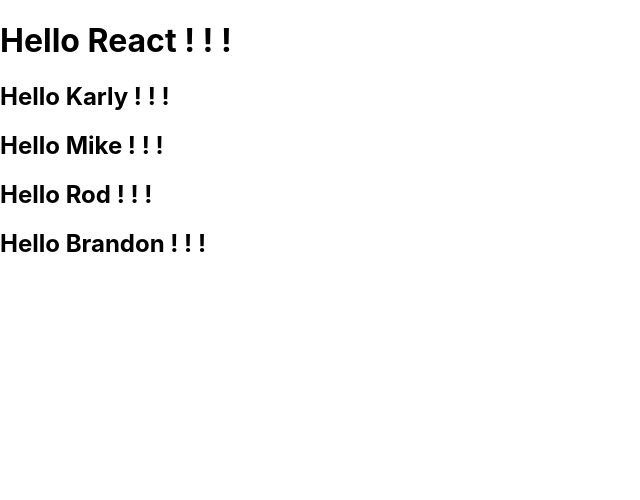
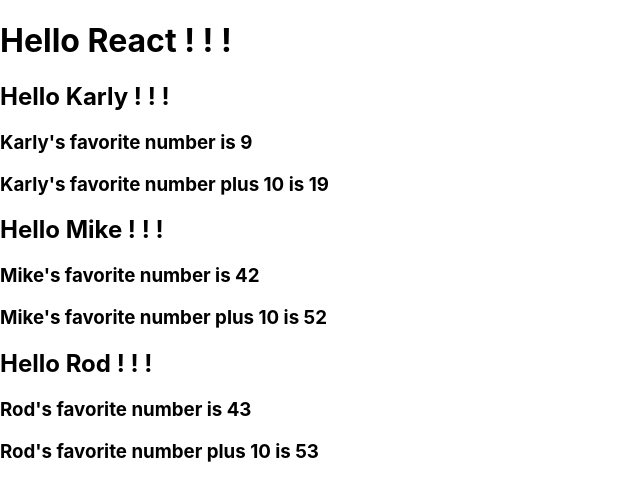
Before and after one commit to 2021-spring-acloud-tu/learning-react, a React (Create React App) app: page / in a window 1280 px wide. Shown: the top 500 px of the page, without its empty margins (0-640 px from the left). Built offline with nearby package versions, Linux system fonts and the light colour scheme.

Commit message:
Added favoriteNumber...
It went from a string to a number, number with the expression syntax...

```diff
--- a/src/App.js
+++ b/src/App.js
@@ -8,10 +8,10 @@ const App = () => {
       <h1>
         Hello React ! ! !
       </h1>
-      <Greeting name="Karly" />
-      <Greeting name="Mike" />
-      <Greeting name="Rod" />
-      <Greeting name="Brandon" />
+      <Greeting name="Karly" favoriteNumber={9} />
+      <Greeting name="Mike" favoriteNumber={42} />
+      <Greeting name="Rod" favoriteNumber={43} />
+      {/* <Greeting name="Brandon" favoriteNumber={3} /> */}
     </>
   );
 }
--- a/src/Greeting.js
+++ b/src/Greeting.js
@@ -5,8 +5,16 @@ export const Greeting = (props) => {
     console.log(props);
 
     return (
-        <h2>
-            Hello {props.name} ! ! !
-        </h2>
+        <>
+            <h2>
+                Hello {props.name} ! ! !
+            </h2>
+            <h3>
+                {props.name}'s favorite number is {props.favoriteNumber}
+            </h3>
+            <h3>
+                {props.name}'s favorite number plus 10  is {props.favoriteNumber + 10}
+            </h3>
+        </>
     );
 };
```
